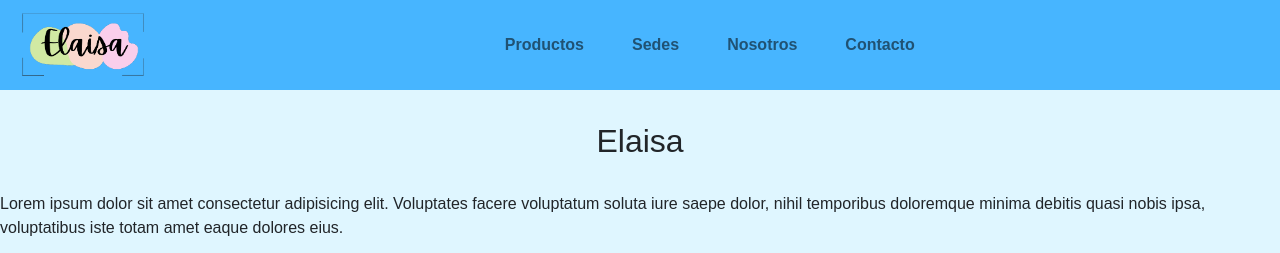
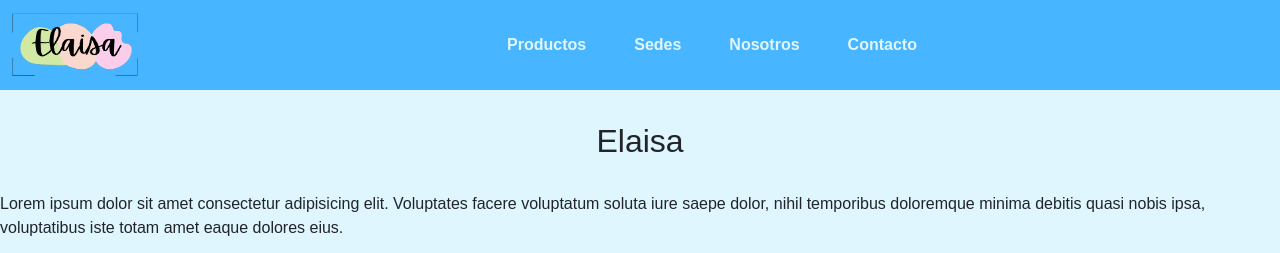
Before and after one commit to BautoxAC/3eraPreEntrega-BautistaTosi, a website: page index.html in a window 1280 px wide. Shown: the top 253 px of the page. Drawn offline with nearby package versions, Linux system fonts and the light colour scheme.

Commit message:
prolijidad

```diff
--- a/sass/utillities/_nav.scss
+++ b/sass/utillities/_nav.scss
@@ -3,23 +3,25 @@
 
 /* estilos del nav */
 .body header nav {
-    display: block;
-    text-align: end;
     background-color: $colorNav;
-
+    text-align: center;
     ul li {
         font-weight: bold;
         padding: 1rem;
         transition: 1s;
-
         &:hover {
             text-decoration: underline;
             transform: scale(1.08);
+            color: $colorFondo;
+        }
+        a{
+            color: $colorFondo;
         }
     }
-    div a img{
-        width: 100%;
-        height: 4rem;
-        margin-left: 10px;
+    div{
+        a img{
+            width: 8rem;
+            height: 4rem;
+        }
     }
 }
--- a/sass/utillities/_sed.scss
+++ b/sass/utillities/_sed.scss
@@ -5,7 +5,4 @@
 section div div {
     display: inline;
     text-align: center;
-    h2 {
-        color: black;
-    }
 }
```
Also changed, not shown: css/style.css.
